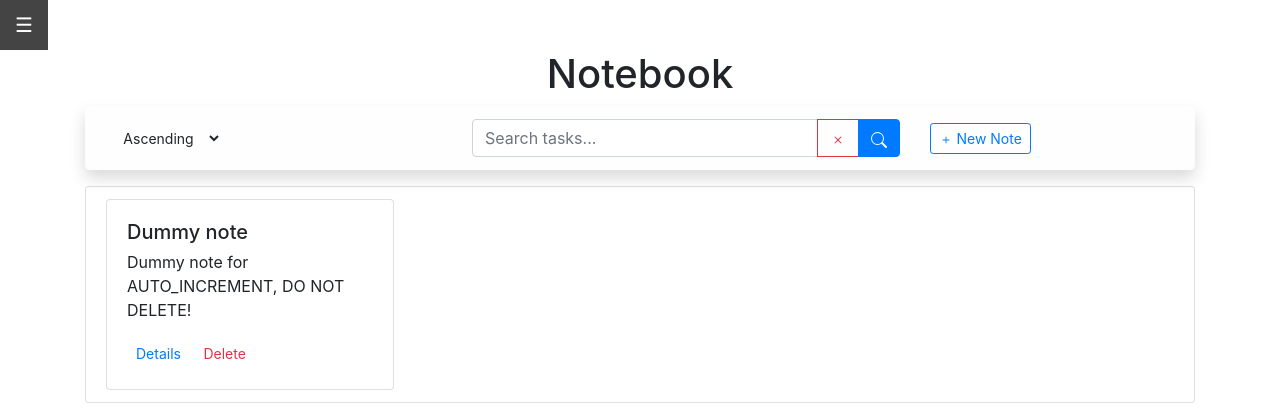
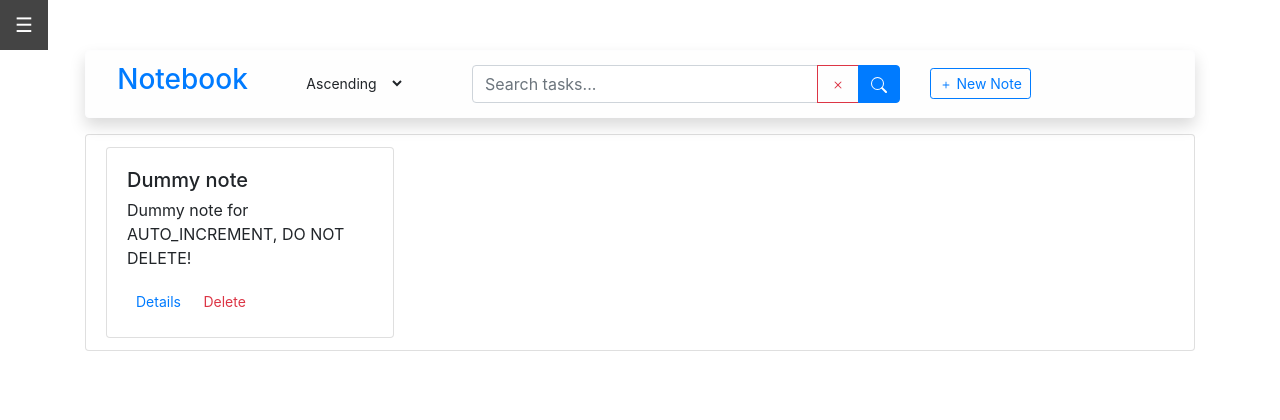
Before and after one commit to jvc1019/Zest, a PHP site: page /src/notes.php in a window 1280 px wide. Shown: the top 420 px of the page. Run offline with PHP 8.4, Linux system fonts and the light colour scheme; a user stored in the database is signed in; data comes from the database, SQL or seed files in the repository.

Commit message:
Added icons on task.php and makes the notes's nav similar to task's.

```diff
--- a/src/notes.php
+++ b/src/notes.php
@@ -4,13 +4,15 @@
     <!-- navigation bar -->
     <?php include('navbar.php'); ?>
     <div class="container" id="main">
-        <h1 class="text-center">Notebook</h1>
         <div class="alert alert-light shadow sticky-top" role="alert">
             <!-- sort by | sort direction | search box | add new task -->
             <!--    2    |       2        |      5     |       3      -->
             <div class="row form-inline">
+                 <div class="col-sm-2">
+                    <h3 class="text-primary text-center">Notebook</h3>
+                </div>
                 <!-- Sort by and sort direction -->
-                <div class="col-sm-4">
+                <div class="col-sm-2">
                     <select id="sortDir" class="btn btn-sm">
                         <?php
                         $value = isset($_GET['sortDir']) ? $_GET['sortDir'] : 0;
```
Also changed, not shown: src/tasks.php (+8 -0 lines).
